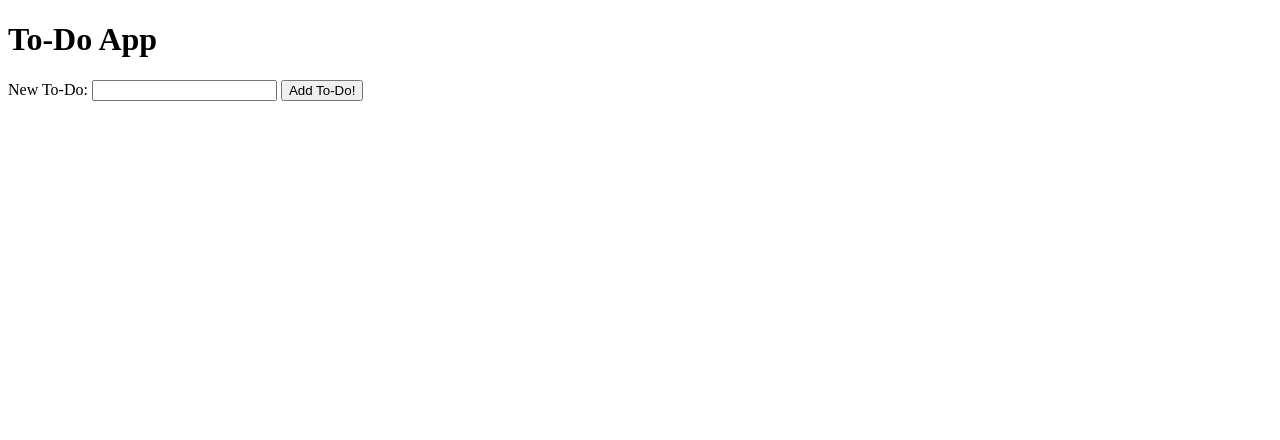
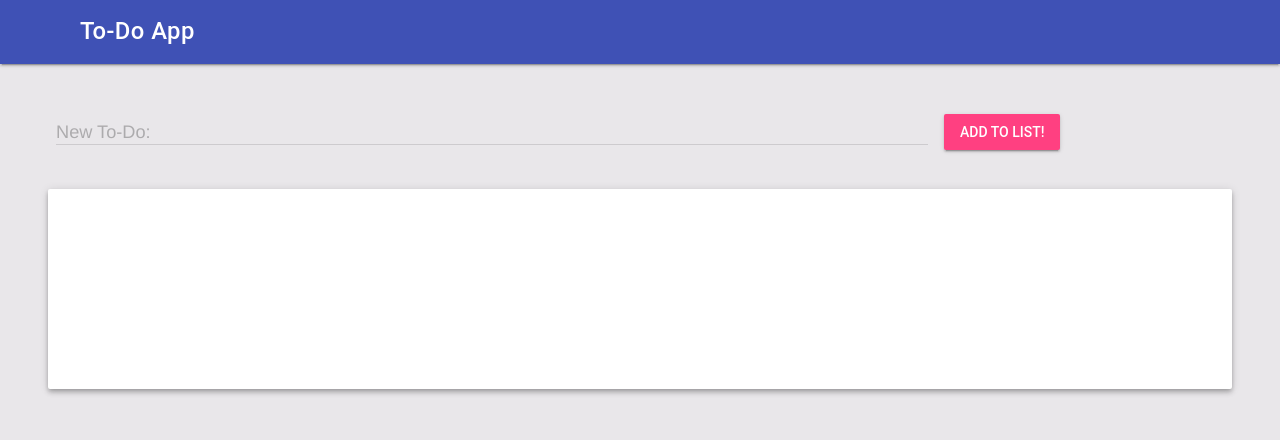
Before and after one commit to donnakang713/to-do-app, a plain HTML site: page index.html in a window 1280 px wide. Drawn offline with nearby package versions, Linux system fonts and the light colour scheme.

Commit message:
Assignment-6-Part2-Final

```diff
--- a/app.js
+++ b/app.js
@@ -11,7 +11,7 @@ function onReady() {
     toDos.push ({
       title: newToDoText.value,
       complete: false,
-      id: id.value
+      id: id
     });
 
     id=id+1;
@@ -37,14 +37,14 @@ function onReady() {
 
       deleteButton.addEventListener ('click', function() {
         newLi.parentNode.removeChild(newLi);
-        deleteToDoList(toDo);
+        deleteToDo(toDo.id);
         renderTheUI();
         console.log("Delete");
       });
 
-      function deleteToDoList(toDo) {
-              toDos = toDos.filter(toDo => toDo.id);
-            };
+      function deleteToDo(id) {
+        toDos = toDos.filter(toDo => toDo.id !== id);
+      }
       });
     }
 
--- a/index.html
+++ b/index.html
@@ -3,19 +3,42 @@
    <head>
      <meta name="viewport" content="width=device-width, initial-scale=1">
      <title>To-Do App</title>
+     <meta name="viewport" content="width=device-width, initial-scale=1">
+
+     <!-- Material Design Lite -->
+     <link rel="stylesheet" href="https://fonts.googleapis.com/icon?family=Material+Icons">
+     <link rel="stylesheet" href="https://code.getmdl.io/1.3.0/material.indigo-pink.min.css">
+     <script defer src="https://code.getmdl.io/1.3.0/material.min.js"></script>
+
+     <!-- Custom Styles -->
+     <link rel="stylesheet" href="main.css">
    </head>
+
    <body>
-     <h1>To-Do App</h1>
+     <div class="mdl-layout mdl-js-layout mdl-layout--fixed-header">
+      <header class="mdl-layout__header">
+        <div class="mdl-layout__header-row">
+          <span class="mdl-layout-title">To-Do App</span>
+        </div>
+      </header>
+    </div>
 
-     <form id="addToDoForm">
-       <label for="newToDoText">New To-Do:</label>
-       <input type="text" id="newToDoText">
-       <button type="submit">Add To-Do!</button>
-     </form>
+    <div class="top">
+      <form class="mdl-grid form-change" id="addToDoForm" action="#">
+        <div class= "mdl-cell mdl-cell--9-col mdl-cell--middle mdl-textfield mdl-js-textfield">
+          <input class="mdl-textfield__input" type="text" id="newToDoText">
+          <label class="mdl-textfield__label" for="newToDoText">New To-Do:</label>
+        </div>
+        <div class="mdl-cell mdl-cell--3-col mdl-cell--middle">
+          <button class="mdl-button mdl-js-button mdl-button--raised mdl-js-ripple-effect mdl-button--accent"type="submit">Add To List!</button>
+        </div>
+      </form>
 
-     <ul id="toDoList">
-     </ul>
+      <div class="mdl-grid list-change mdl-cell mdl-cell--12-col mdl-cell--4-col-tablet mdl-card mdl-shadow--4dp">
+        <ul class="mdl-list" id="toDoList"></ul>
+      </div>
 
-     <script src="app.js"></script>
-    </body>
- </html>
+      <script src="app.js"></script>
+    </div>
+  </body>
+</html>
--- /dev/null
+++ b/main.css
@@ -0,0 +1,36 @@
+body {
+  background-color: #E9E7EA;
+}
+
+.mdl-layout-title {
+  font-size: 1.7rem;
+  font-weight: 500;
+}
+
+.top {
+  padding: 40px;
+}
+
+.form-change {
+  padding-top: 50px;
+}
+
+.mdl-list {
+  font-size: 1.2rem;
+  text-indent: 25px;;
+}
+
+.mdl-textfield__label {
+  font-size: 1.3rem;
+}
+
+.delete {
+  padding-top:20px;
+  padding-left: 15px;
+}
+
+@media screen and (max-width: 1024px) {
+  header.mdl-layout__header {
+    display: flex;
+  }
+}
```
